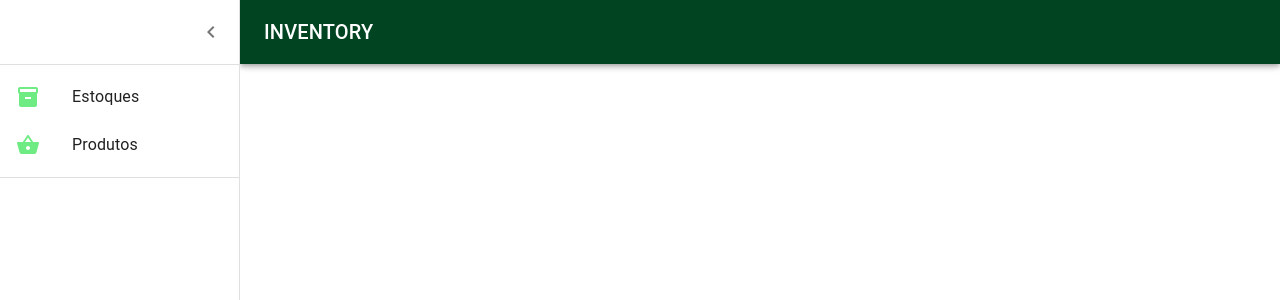
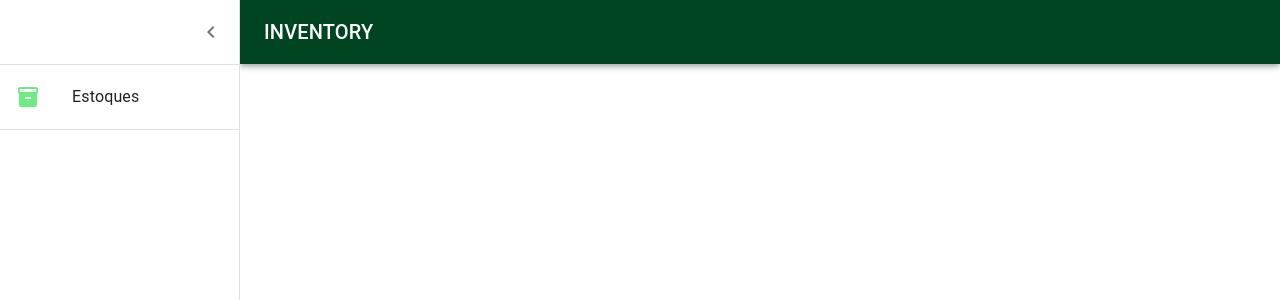
Before and after one commit to Biahellens/inventory-control, a Next.js app: page / in a window 1280 px wide. Both pictures are taken after a click on the button "open drawer". Shown: the top 300 px of the page. Built offline with nearby package versions, Linux system fonts and the light colour scheme.

Commit message:
Adicionando modificações no componente menu

```diff
--- a/components/Menu/index.tsx
+++ b/components/Menu/index.tsx
@@ -121,15 +121,11 @@ export function Menu() {
           </DrawerHeader>
           <Divider />
           <List>
-            {['Estoques', 'Produtos'].map((text, index) => (
+            {['Estoques'].map((text, index) => (
               <ListItem key={text} disablePadding>
                 <ListItemButton>
                   <ListItemIcon>
-                    {index % 2 === 0 ? (
-                      <InventoryIcon color="secondary" />
-                    ) : (
-                      <ShoppingBasketIcon color="secondary" />
-                    )}
+                    <InventoryIcon color="secondary" />
                   </ListItemIcon>
                   <ListItemText primary={text} />
                 </ListItemButton>
```
